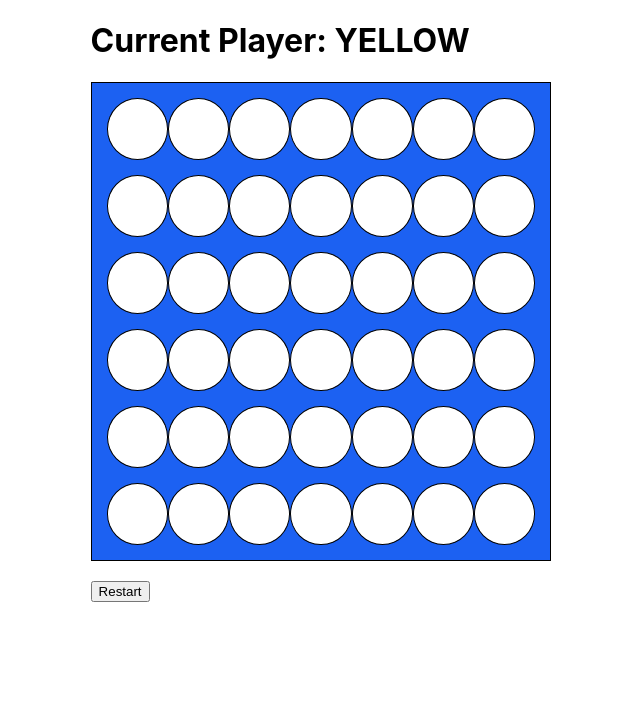
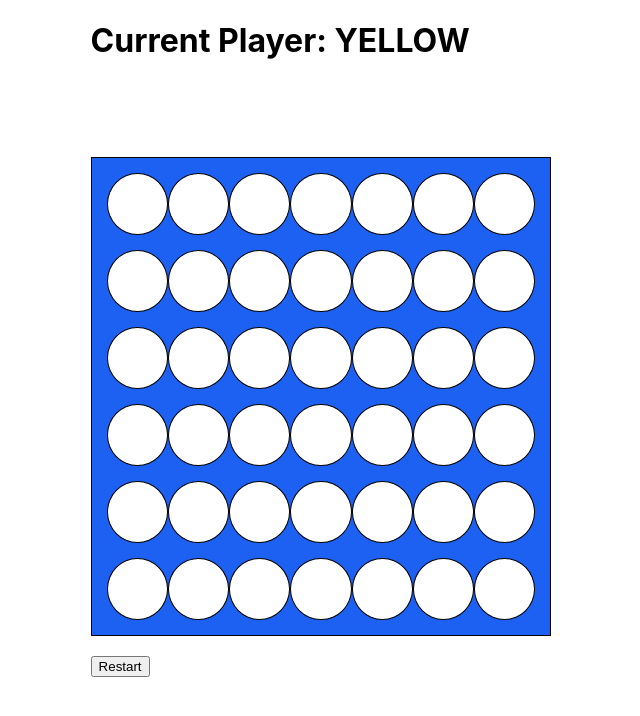
Before and after one commit to grumpycat808/react_greatfrontend, a React (Create React App) app: page / in a window 1280 px wide. Shown: the top 716 px of the page, without its empty margins (319-959 px from the left). Built offline with nearby package versions, Linux system fonts and the light colour scheme.

Commit message:
Adding hover states:

```diff
--- a/src/connectFour/Board.js
+++ b/src/connectFour/Board.js
@@ -1,12 +1,13 @@
 import React, { useEffect, useState } from 'react'
 import './styles.css'
-function Board(props) {
+
+function Board() {
     const [board, setBoard] = useState(
         new Array(6).fill(null).map(() => new Array(7).fill(null)),
     )
     const [currentPlayer, setCurrentPlayer] = useState('yellow');
     const [winner, setWinner] = useState(null);
-
+    const [hovered, setHovered] = useState(null);
     const checkWinner = (row, col) => {
         // setWinner(currentPlayer);
     }
@@ -21,11 +22,10 @@ function Board(props) {
     }
     const handleClick = (colNumber) => {
 
-        const boardCopy = board.map((row) => [...row])
 
         const availableRow = getAvailableRow(colNumber);
         if (!availableRow) return;
-// checkWinner(index, colNumber);
+        const boardCopy = board.map((row) => [...row])
         boardCopy[availableRow][colNumber] = currentPlayer;
         setCurrentPlayer(currentPlayer === 'yellow' ? 'red' : 'yellow')
         setBoard(boardCopy)
@@ -34,18 +34,33 @@ function Board(props) {
     const handleRestartClick = () => {
         setBoard(new Array(6).fill(null).map(() => new Array(7).fill(null)));
     }
+
     return (
         <div className="main">
             <div className="current-player">
                 <h1>Current Player: {currentPlayer.toLocaleUpperCase()}</h1>
             </div>
+                <div className='player-area'>
+                    {board[0].map((cell, index) => (
+                    <div
+                                key={index}
+                                className={hovered === index ? `cell ${currentPlayer}-hover` : `cell`}
+                                onClick={() => handleClick(index)}
+                                onMouseEnter={() => setHovered(index)}
+                                onMouseOut={() => setHovered(null)}
+                            ></div>
+                ))}
+                </div>
             <div className="board">
+
                 {board.map((row, rowIndex) => (
                     <div key={rowIndex} className="row">
                         {row.map((cell, colIndex) => (
                             <div
                                 key={colIndex}
                                 className={`cell ${cell === 'yellow' || cell === 'red' ? cell : ''}`.trim()}
+                                onMouseEnter={() => setHovered(colIndex)}
+                                onMouseOut={() => setHovered(null)}
                                 onClick={() => handleClick(colIndex)}
                             ></div>
                         ))}
--- a/src/connectFour/styles.css
+++ b/src/connectFour/styles.css
@@ -21,6 +21,14 @@
 
 .cell.yellow {
     background-color: #fdc601;
+}
+
+.cell.yellow-hover {
+    background-color: #fdc601;
+}
+
+.cell.red-hover {
+    background-color: #d9313d;
 }
 .board {
     border: solid black 1px;
@@ -50,3 +58,16 @@
 .game-status button {
     cursor: pointer;
 }
+
+.player-area {
+    display: flex;
+    justify-content: space-between;
+    margin-bottom: 15px;
+    padding-right: 15px;
+    padding-left: 15px;
+    cursor: pointer;
+}
+
+.player-area .cell {
+    border: none;
+}
```
